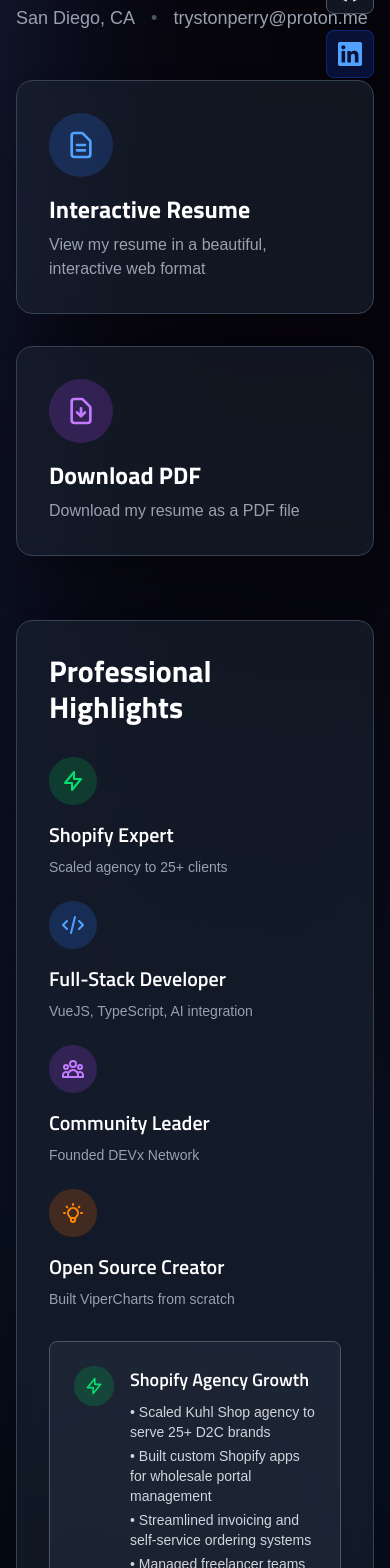
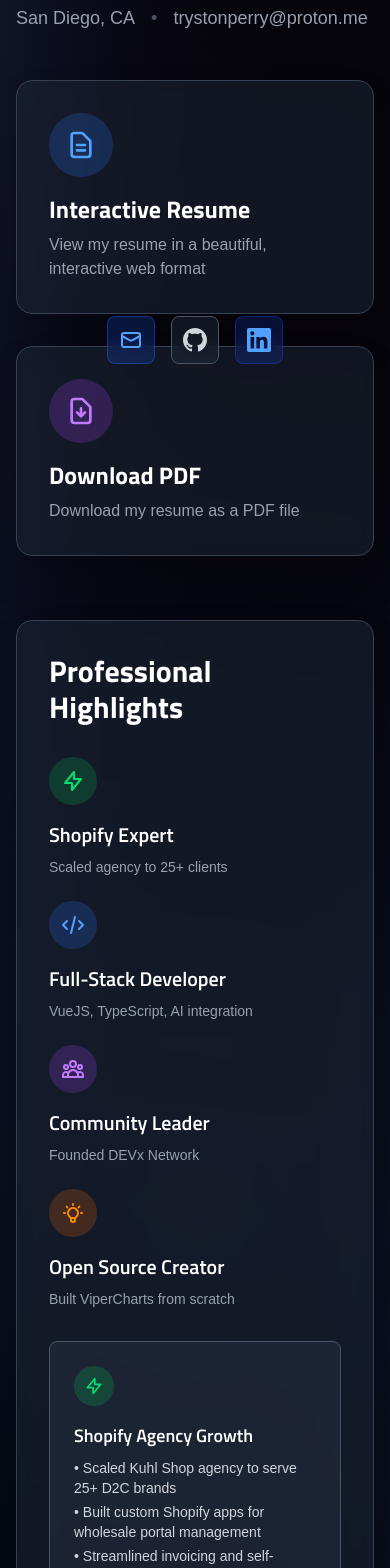
Before and after one commit to TrystonPerry/tryston.net, a Next.js app: page / in a window 390 px wide. Shown: the part 432-2000 px from the top of the page. Built offline with nearby package versions, Linux system fonts and the light colour scheme; a web font is replaced by a local one.

Commit message:
Mobile-friendly contact methods

```diff
--- a/src/app/page.tsx
+++ b/src/app/page.tsx
@@ -213,7 +213,7 @@
             <div className="space-y-6">
               {/* Shopify Expertise */}
               <div className="bg-gray-700/30 rounded-lg p-6 border border-gray-600">
-                <div className="flex items-start gap-4">
+                <div className="flex flex-col md:flex-row items-start gap-4">
                   <div className="w-10 h-10 bg-green-500/20 rounded-full flex items-center justify-center flex-shrink-0">
                     <svg
                       className="w-5 h-5 text-green-400"
@@ -253,7 +253,7 @@
 
               {/* Full-Stack Development */}
               <div className="bg-gray-700/30 rounded-lg p-6 border border-gray-600">
-                <div className="flex items-start gap-4">
+                <div className="flex flex-col md:flex-row items-start gap-4">
                   <div className="w-10 h-10 bg-blue-500/20 rounded-full flex items-center justify-center flex-shrink-0">
                     <svg
                       className="w-5 h-5 text-blue-400"
@@ -297,7 +297,7 @@
 
               {/* Community Leadership */}
               <div className="bg-gray-700/30 rounded-lg p-6 border border-gray-600">
-                <div className="flex items-start gap-4">
+                <div className="flex flex-col md:flex-row items-start gap-4">
                   <div className="w-10 h-10 bg-purple-500/20 rounded-full flex items-center justify-center flex-shrink-0">
                     <svg
                       className="w-5 h-5 text-purple-400"
@@ -340,7 +340,7 @@
 
               {/* Open Source Innovation */}
               <div className="bg-gray-700/30 rounded-lg p-6 border border-gray-600">
-                <div className="flex items-start gap-4">
+                <div className="flex flex-col md:flex-row items-start gap-4">
                   <div className="w-10 h-10 bg-orange-500/20 rounded-full flex items-center justify-center flex-shrink-0">
                     <svg
                       className="w-5 h-5 text-orange-400"
@@ -386,7 +386,7 @@
       </div>
 
       {/* Fixed Social Links Sidebar */}
-      <div className="fixed top-6/12 translate-y-[-50%] right-0 z-50 flex flex-col gap-4 p-4">
+      <div className="fixed bottom-0 p-12 left-6/12 translate-x-[-50%] md:left-[unset] md:bottom-[unset] md:translate-x-0 md:top-6/12 md:translate-y-[-50%] md:right-0 z-50 flex md:flex-col gap-4 md:p-4">
         <a
           href="mailto:trystonperry@proton.me"
           className="group relative flex items-center"
```
